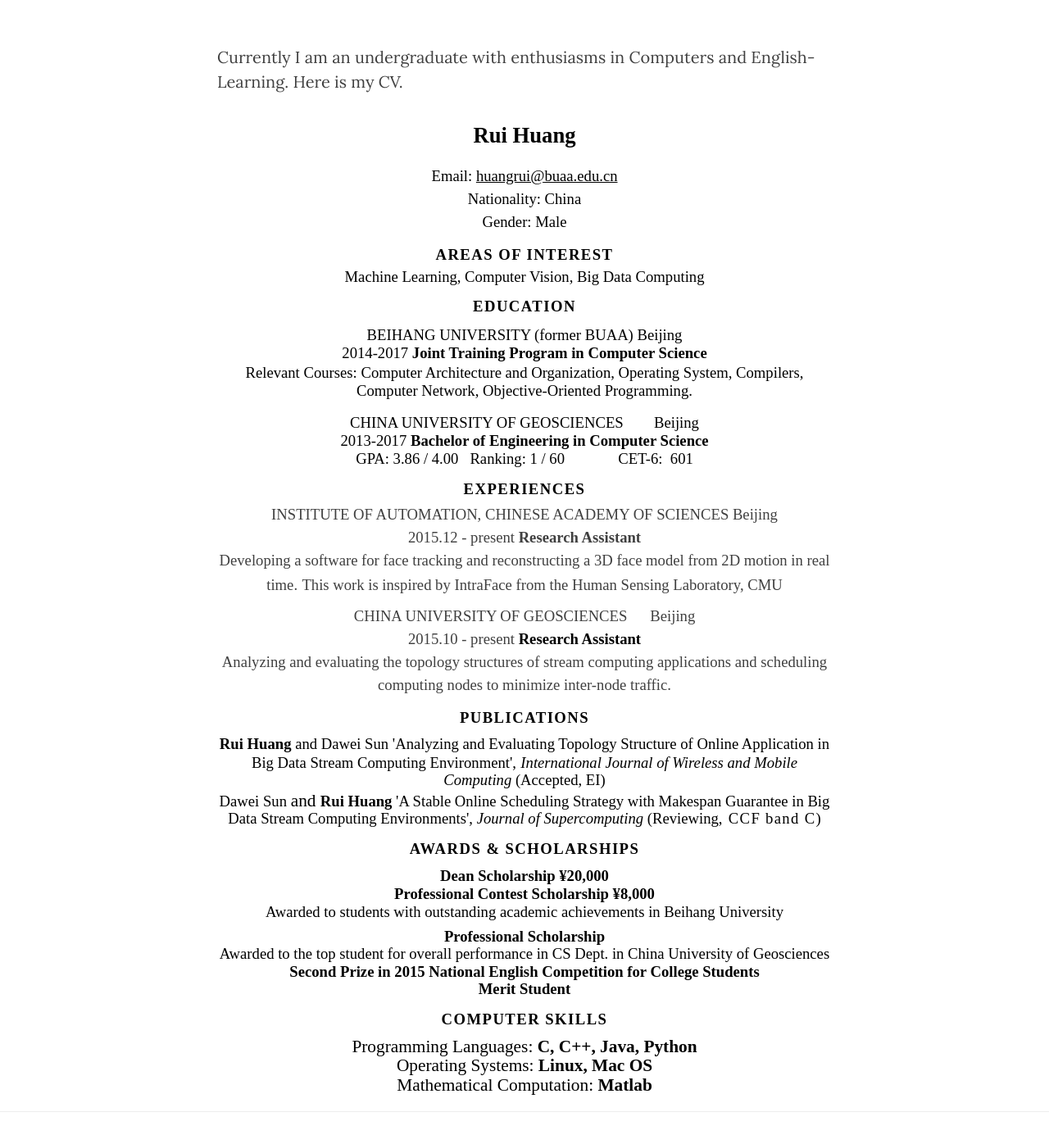
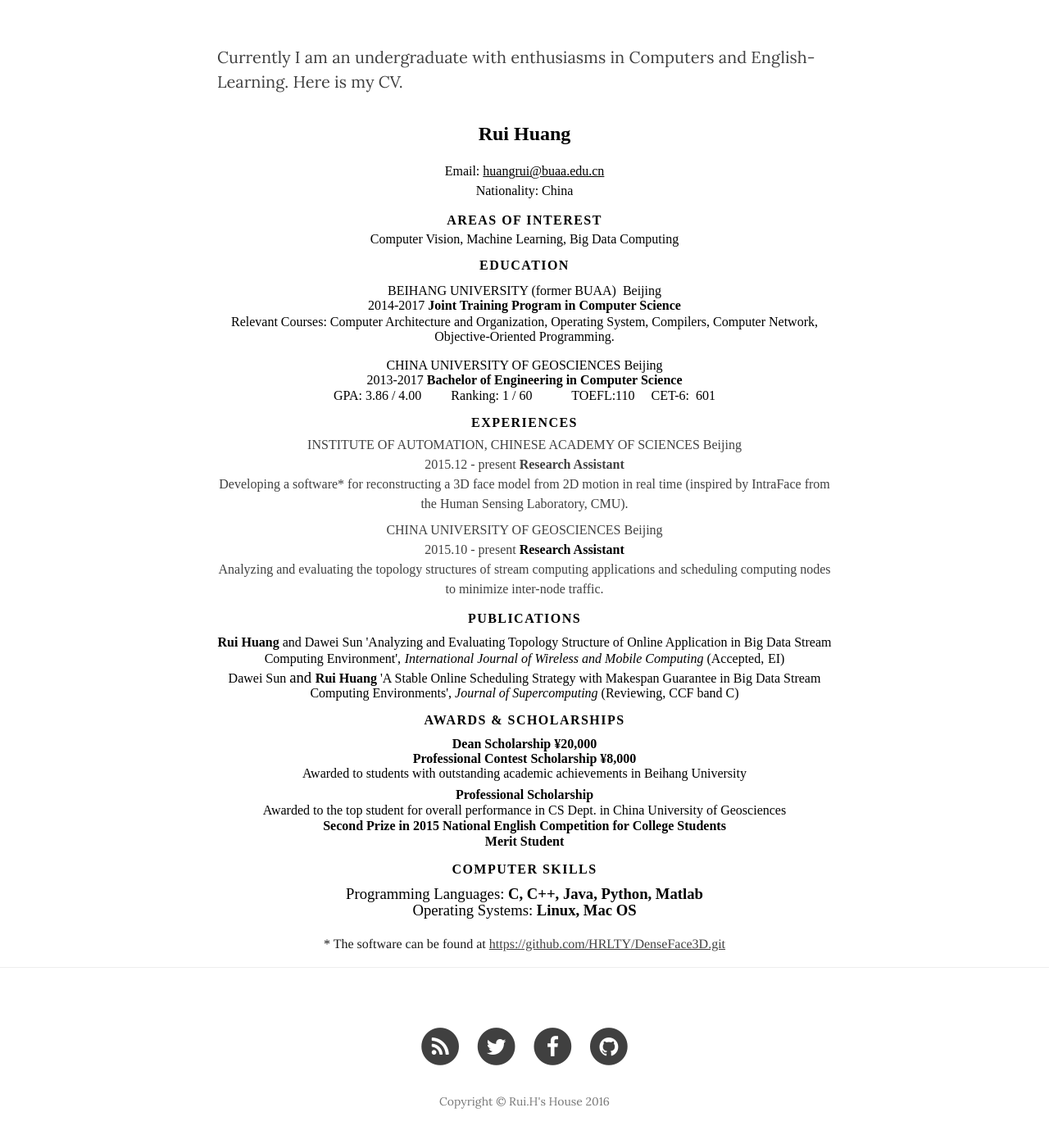
Before and after one commit to HRLTY/hrlty.github.io, a Jekyll site: the page built from about.html, in a window 1280 px wide and 1400 px high, scrolled down 473 px. Shown: the top 1396 px of the window at 82% size. Built offline with Jekyll 4.4.1, drawn with Linux system fonts in a browser that asks for light colours; nearby versions of some CDN libraries.

Commit message:
update CV

```diff
--- a/about.html
+++ b/about.html
@@ -6,6 +6,7 @@
 ---
 
 <p>Currently I am an undergraduate with enthusiasms in Computers and English-Learning. Here is my CV.</p>
+<html>
 <html>
 
 <head>
@@ -23,17 +24,17 @@
 	{font-family:"Cambria Math";
 	panose-1:2 4 5 3 5 4 6 3 2 4;}
 @font-face
-	{font-family:Baskerville;
-	panose-1:2 2 5 2 7 4 1 2 3 3;}
-@font-face
-	{font-family:"Hoefler Text";
-	panose-1:2 3 6 2 5 5 6 2 2 3;}
-@font-face
 	{font-family:Didot;
 	panose-1:2 0 5 3 0 0 0 2 0 3;}
 @font-face
 	{font-family:"Arial Unicode MS";
 	panose-1:2 11 6 4 2 2 2 2 2 4;}
+@font-face
+	{font-family:"Hoefler Text";
+	panose-1:2 3 6 2 5 5 6 2 2 3;}
+@font-face
+	{font-family:Baskerville;
+	panose-1:2 2 5 2 7 4 1 2 3 3;}
 @font-face
 	{font-family:"Baskerville SemiBold";
 	panose-1:2 2 7 2 7 4 0 2 2 3;}
@@ -148,160 +149,151 @@
 <div class=WordSection1>
 
 <p class=Name align=center style='text-align:center'><b><span lang=PT
-style='font-size:20.0pt;font-family:"Times New Roman"'>Rui Huang</span></b></p>
+style='font-size:18.0pt;font-family:"Times New Roman"'>Rui Huang</span></b></p>
 
 <p class=Subheading align=center style='text-align:center'><span
-style='font-size:14.0pt;font-family:"Times New Roman";font-weight:normal'>Email:
+style='font-size:12.0pt;font-family:"Times New Roman";font-weight:normal'>Email:
 <span class=Hyperlink0><span style='text-decoration:none'>huangrui@buaa.edu.cn</span></span></span></p>
 
 <p class=Subheading align=center style='text-align:center'><span
-style='font-size:14.0pt;font-family:"Times New Roman";font-weight:normal'>Nationality:
+style='font-size:12.0pt;font-family:"Times New Roman";font-weight:normal'>Nationality:
 China</span></p>
 
-<p class=Subheading align=center style='text-align:center'><span
-style='font-size:14.0pt;font-family:"Times New Roman";font-weight:normal'>Gender:
-Male</span></p>
-
 <p class=Heading align=center style='text-align:center'><span style='font-size:
-14.0pt;font-family:"Times New Roman"'>Areas of interest</span></p>
+12.0pt;font-family:"Times New Roman"'>Areas of interest</span></p>
 
 <p class=Body2 align=center style='margin-bottom:6.0pt;text-align:center'><span
-lang=PT style='font-size:14.0pt;line-height:140%;font-family:"Times New Roman";
-color:black'>Machine Learning, Computer Vision, Big Data Computing</span></p>
+lang=PT style='font-size:12.0pt;line-height:140%;font-family:"Times New Roman";
+color:black'>Computer Vision, Machine Learning, Big Data Computing</span></p>
 
 <p class=Heading align=center style='margin-top:6.0pt;text-align:center'><span
-style='font-size:14.0pt;font-family:"Times New Roman"'>EDUCATION</span></p>
+style='font-size:12.0pt;font-family:"Times New Roman"'>EDUCATION</span></p>
 
 <p class=Body align=center style='margin-top:8.0pt;margin-right:0cm;margin-bottom:
 0cm;margin-left:0cm;margin-bottom:.0001pt;text-align:center;line-height:normal'><span
-style='font-size:14.0pt;font-family:"Times New Roman"'>BEIHANG UNIVERSITY
-(former BUAA) Beijing</span></p>
+style='font-family:"Times New Roman"'>BEIHANG UNIVERSITY (former BUAA) &nbsp;Beijing</span></p>
 
 <p class=Body align=center style='margin-bottom:1.0pt;text-align:center;
-line-height:normal'><span style='font-size:14.0pt;font-family:"Times New Roman"'>2014-2017
-<b>Joint Training Program in <span lang=DE>Computer Science</span></b></span></p>
+line-height:normal'><span style='font-family:"Times New Roman"'>2014-2017 <b>Joint
+Training Program in <span lang=DE>Computer Science</span></b></span></p>
 
 <p class=Body align=center style='margin-bottom:0cm;margin-bottom:.0001pt;
-text-align:center;line-height:normal'><span style='font-size:14.0pt;font-family:
-"Times New Roman"'>Relevant Courses: Computer Architecture and Organization,
-Operating System, Compilers, Computer Network, Objective-Oriented Programming.</span></p>
+text-align:center;line-height:normal'><span style='font-family:"Times New Roman"'>Relevant
+Courses: Computer Architecture and Organization, Operating System, Compilers,
+Computer Network, Objective-Oriented Programming.</span></p>
 
 <p class=Body align=center style='margin-top:13.0pt;margin-right:0cm;
 margin-bottom:0cm;margin-left:0cm;margin-bottom:.0001pt;text-align:center;
-line-height:normal'><span style='font-size:14.0pt;font-family:"Times New Roman"'>CHINA
-UNIVERSITY OF GEOSCIENCES&nbsp;&nbsp;&nbsp;&nbsp;&nbsp;&nbsp;&nbsp; Beijing</span></p>
+line-height:normal'><span style='font-family:"Times New Roman"'>CHINA
+UNIVERSITY OF GEOSCIENCES Beijing</span></p>
 
 <p class=Body align=center style='margin-bottom:1.0pt;text-align:center;
-line-height:normal'><span style='font-size:14.0pt;font-family:"Times New Roman"'>2013-2017
-<b>Bachelor of <span lang=NL>Engineering</span> in <span lang=DE>Computer
-Science</span></b></span></p>
+line-height:normal'><span style='font-family:"Times New Roman"'>2013-2017 <b>Bachelor
+of <span lang=NL>Engineering</span> in <span lang=DE>Computer Science</span></b></span></p>
+
+<p class=Body align=center style='margin-bottom:0cm;margin-bottom:.0001pt;
+text-align:center'><span style='font-family:"Times New Roman"'>GPA: 3.86 / 4.00&nbsp;&nbsp;&nbsp;&nbsp;&nbsp;&nbsp;&nbsp;&nbsp; Ranking:
+1 / 60&nbsp;&nbsp;&nbsp;&nbsp;&nbsp;&nbsp;&nbsp;&nbsp;&nbsp;&nbsp;&nbsp; TOEFL:110&nbsp;&nbsp;&nbsp;&nbsp; CET-6:&nbsp;
+601</span></p>
+
+<p class=Heading align=center style='margin-bottom:2.5pt;text-align:center'><span
+style='font-size:12.0pt;font-family:"Times New Roman"'>Experiences</span></p>
+
+<p class=MsoNormal align=center style='text-align:center;text-autospace:none;
+border:none'>INSTITUTE OF AUTOMATION, CHINESE ACADEMY OF SCIENCES Beijing</p>
+
+<p class=MsoNormal align=center style='text-align:center;text-autospace:none;
+border:none'>2015.12 - present <b>Research Assistant</b></p>
+
+<p class=MsoNormal align=center style='margin-bottom:6.0pt;text-align:center;
+text-autospace:none;border:none'>Developing a software* for reconstructing a 3D
+face model from 2D motion in real time (inspired by IntraFace from the Human
+Sensing Laboratory, CMU).</p>
+
+<p class=MsoNormal align=center style='text-align:center;text-autospace:none;
+border:none'>CHINA UNIVERSITY OF GEOSCIENCES Beijing</p>
+
+<p class=MsoNormal align=center style='text-align:center;text-autospace:none;
+border:none'>2015.10 - present <b><span style='color:black'>Research Assistant</span></b></p>
+
+<p class=MsoNormal align=center style='margin-bottom:6.0pt;text-align:center;
+text-autospace:none;border:none'>Analyzing and evaluating the topology
+structures of stream computing applications and scheduling computing nodes to
+minimize inter-node traffic.</p>
+
+<p class=Heading align=center style='margin-bottom:6.0pt;text-align:center'><span
+style='font-size:12.0pt;font-family:"Times New Roman"'>PublicationS</span></p>
+
+<p class=Body align=center style='margin-bottom:2.5pt;text-align:center'><b><span
+lang=PT style='font-family:"Times New Roman"'>Rui Huang</span></b><span
+style='font-family:"Times New Roman"'> and <span lang=DE>Dawei Sun</span> 'Analyzing
+and Evaluating Topology Structure of Online Application in Big Data Stream Computing
+Environment',</span><span style='font-size:14.0pt;line-height:110%'> </span><i><span
+style='font-family:"Times New Roman"'>International Journal of Wireless and
+Mobile Computing</span></i><span style='font-family:"Times New Roman"'> (Accepted,</span><span
+style='font-size:14.0pt;line-height:110%'> </span><span style='font-family:
+"Times New Roman"'>EI)</span></p>
+
+<p class=Body align=center style='margin-bottom:0cm;margin-bottom:.0001pt;
+text-align:center'><span style='font-family:"Times New Roman"'>Dawei Sun </span><span
+style='font-size:14.0pt;line-height:110%'>and </span><b><span style='font-family:
+"Times New Roman"'>Rui Huang</span></b><span style='font-family:"Times New Roman"'>
+'A Stable Online Scheduling Strategy with Makespan Guarantee in Big Data Stream
+Computing Environments', <i>Journal of Supercomputing </i>(Reviewing, CCF band
+C)</span></p>
+
+<p class=Heading align=center style='margin-bottom:6.0pt;text-align:center'><span
+style='font-size:12.0pt;font-family:"Times New Roman"'>AWARDS <span lang=DE>&amp;
+SCHOLARSHIPS</span></span></p>
+
+<p class=Body align=center style='margin-bottom:0cm;margin-bottom:.0001pt;
+text-align:center;line-height:normal'><b><span style='font-family:"Times New Roman"'>Dean
+Scholarship ¥20,000</span></b></p>
+
+<p class=Body align=center style='margin-bottom:0cm;margin-bottom:.0001pt;
+text-align:center;line-height:normal'><b><span style='font-family:"Times New Roman"'>Professional
+Contest Scholarship ¥8,000</span></b></p>
+
+<p class=Body align=center style='margin-bottom:6.0pt;text-align:center;
+line-height:normal'><span style='font-family:"Times New Roman"'>Awarded to
+students with outstanding academic achievements in Beihang University</span></p>
+
+<p class=Body align=center style='margin-bottom:0cm;margin-bottom:.0001pt;
+text-align:center;line-height:normal'><b><span style='font-family:"Times New Roman"'>Professional
+Scholarship</span></b></p>
+
+<p class=FreeForm align=center style='margin-bottom:0cm;margin-bottom:.0001pt;
+text-align:center;line-height:15.0pt'><span style='font-family:"Times New Roman"'>Awarded
+to the top student for overall performance in CS Dept. in China University of
+Geosciences</span></p>
+
+<p class=Body2 align=center style='margin-bottom:0cm;margin-bottom:.0001pt;
+text-align:center;line-height:normal'><b><span style='font-size:12.0pt;
+font-family:"Times New Roman";color:windowtext'>Second Prize in 2015 National English
+Competition for College Students</span></b></p>
+
+<p class=FreeForm align=center style='margin-bottom:0cm;margin-bottom:.0001pt;
+text-align:center;line-height:15.0pt'><b><span style='font-family:"Times New Roman";
+color:windowtext'>Merit Student</span></b></p>
+
+<p class=Heading align=center style='margin-bottom:6.0pt;text-align:center'><span
+style='font-size:12.0pt;font-family:"Times New Roman"'>Computer <span lang=DA>SKILLS</span></span></p>
 
 <p class=Body align=center style='margin-bottom:0cm;margin-bottom:.0001pt;
 text-align:center'><span style='font-size:14.0pt;line-height:110%;font-family:
-"Times New Roman"'>GPA: 3.86 / 4.00&nbsp;&nbsp; Ranking: 1 / 60&nbsp;&nbsp;&nbsp;&nbsp;&nbsp;&nbsp;&nbsp;&nbsp;&nbsp;&nbsp;&nbsp;&nbsp;&nbsp; CET-6:&nbsp;
-601</span></p>
-
-<p class=Heading align=center style='margin-bottom:2.5pt;text-align:center'><span
-style='font-size:14.0pt;font-family:"Times New Roman"'>Experiences</span></p>
-
-<p class=MsoNormal align=center style='text-align:center;text-autospace:none;
-border:none'><span style='font-size:14.0pt'>INSTITUTE OF AUTOMATION, CHINESE
-ACADEMY OF SCIENCES Beijing</span></p>
-
-<p class=MsoNormal align=center style='text-align:center;text-autospace:none;
-border:none'><span style='font-size:14.0pt'>2015.12 - present <b>Research
-Assistant</b></span></p>
-
-<p class=MsoNormal align=center style='margin-bottom:6.0pt;text-align:center;
-text-autospace:none;border:none'><span style='font-size:14.0pt'>Developing a
-software for face tracking and reconstructing a 3D face model from 2D motion in
-real time.</span><span style='font-size:16.0pt'> </span><span style='font-size:
-14.0pt'>This work is inspired by IntraFace from the Human Sensing Laboratory, CMU</span></p>
-
-<p class=MsoNormal align=center style='text-align:center;text-autospace:none;
-border:none'><span style='font-size:14.0pt'>CHINA UNIVERSITY OF GEOSCIENCES&nbsp;&nbsp;&nbsp;&nbsp;&nbsp; Beijing</span></p>
-
-<p class=MsoNormal align=center style='text-align:center;text-autospace:none;
-border:none'><span style='font-size:14.0pt'>2015.10 - present <b><span
-style='color:black'>Research Assistant</span></b></span></p>
-
-<p class=MsoNormal align=center style='margin-bottom:6.0pt;text-align:center;
-text-autospace:none;border:none'><span style='font-size:14.0pt'>Analyzing and
-evaluating the topology structures of stream computing applications and scheduling
-computing nodes to minimize inter-node traffic.</span></p>
-
-<p class=Heading align=center style='margin-bottom:6.0pt;text-align:center'><span
-style='font-size:14.0pt;font-family:"Times New Roman"'>PublicationS</span></p>
-
-<p class=Body align=center style='margin-bottom:2.5pt;text-align:center'><b><span
-lang=PT style='font-size:14.0pt;line-height:110%;font-family:"Times New Roman"'>Rui
-Huang</span></b><span style='font-size:14.0pt;line-height:110%;font-family:
-"Times New Roman"'> and <span lang=DE>Dawei Sun</span> 'Analyzing and
-Evaluating Topology Structure of Online Application in Big Data Stream Computing
-Environment',</span><span style='font-size:16.0pt;line-height:110%'> </span><i><span
-style='font-size:14.0pt;line-height:110%;font-family:"Times New Roman"'>International
-Journal of Wireless and Mobile Computing</span></i><span style='font-size:14.0pt;
-line-height:110%;font-family:"Times New Roman"'> (Accepted, EI)</span></p>
+"Times New Roman"'>Programming Languages: <b>C, C++, Java, Python, Matlab</b></span></p>
 
 <p class=Body align=center style='margin-bottom:0cm;margin-bottom:.0001pt;
 text-align:center'><span style='font-size:14.0pt;line-height:110%;font-family:
-"Times New Roman"'>Dawei Sun </span><span style='font-size:16.0pt;line-height:
-110%'>and </span><b><span style='font-size:14.0pt;line-height:110%;font-family:
-"Times New Roman"'>Rui Huang</span></b><span style='font-size:14.0pt;
-line-height:110%;font-family:"Times New Roman"'> 'A Stable Online Scheduling
-Strategy with Makespan Guarantee in Big Data Stream Computing Environments', <i>Journal
-of Supercomputing </i>(Reviewing</span><span style='font-size:14.0pt;
-line-height:110%;font-family:"Times New Roman";letter-spacing:1.0pt'>, CCF band
-C</span><span style='font-size:14.0pt;line-height:110%;font-family:"Times New Roman"'>)</span></p>
-
-<p class=Heading align=center style='margin-bottom:6.0pt;text-align:center'><span
-style='font-size:14.0pt;font-family:"Times New Roman"'>AWARDS <span lang=DE>&amp;
-SCHOLARSHIPS</span></span></p>
-
-<p class=Body align=center style='margin-bottom:0cm;margin-bottom:.0001pt;
-text-align:center;line-height:normal'><b><span style='font-size:14.0pt;
-font-family:"Times New Roman"'>Dean Scholarship ¥20,000</span></b></p>
-
-<p class=Body align=center style='margin-bottom:0cm;margin-bottom:.0001pt;
-text-align:center;line-height:normal'><b><span style='font-size:14.0pt;
-font-family:"Times New Roman"'>Professional Contest Scholarship ¥8,000</span></b></p>
-
-<p class=Body align=center style='margin-bottom:6.0pt;text-align:center;
-line-height:normal'><span style='font-size:14.0pt;font-family:"Times New Roman"'>Awarded
-to students with outstanding academic achievements in Beihang University</span></p>
-
-<p class=Body align=center style='margin-bottom:0cm;margin-bottom:.0001pt;
-text-align:center;line-height:normal'><b><span style='font-size:14.0pt;
-font-family:"Times New Roman"'>Professional Scholarship</span></b></p>
-
-<p class=FreeForm align=center style='margin-bottom:0cm;margin-bottom:.0001pt;
-text-align:center;line-height:15.0pt'><span style='font-size:14.0pt;font-family:
-"Times New Roman"'>Awarded to the top student for overall performance in CS
-Dept. in China University of Geosciences</span></p>
-
-<p class=Body2 align=center style='margin-bottom:0cm;margin-bottom:.0001pt;
-text-align:center;line-height:normal'><b><span style='font-size:14.0pt;
-font-family:"Times New Roman";color:windowtext'>Second Prize in 2015 National
-English Competition for College Students</span></b></p>
-
-<p class=FreeForm align=center style='margin-bottom:0cm;margin-bottom:.0001pt;
-text-align:center;line-height:15.0pt'><b><span style='font-size:14.0pt;
-font-family:"Times New Roman";color:windowtext'>Merit Student</span></b></p>
-
-<p class=Heading align=center style='margin-bottom:6.0pt;text-align:center'><span
-style='font-size:14.0pt;font-family:"Times New Roman"'>Computer <span lang=DA>SKILLS</span></span></p>
-
-<p class=Body align=center style='margin-bottom:0cm;margin-bottom:.0001pt;
-text-align:center'><span style='font-size:16.0pt;line-height:110%;font-family:
-"Times New Roman"'>Programming Languages: <b>C, C++, Java, Python</b></span></p>
-
-<p class=Body align=center style='margin-bottom:0cm;margin-bottom:.0001pt;
-text-align:center'><span style='font-size:16.0pt;line-height:110%;font-family:
 "Times New Roman"'>Operating Systems:<b> Linux, Mac OS</b></span></p>
 
 <p class=Body align=center style='margin-bottom:0cm;margin-bottom:.0001pt;
-text-align:center'><span style='font-size:16.0pt;line-height:110%;font-family:
-"Times New Roman"'>Mathematical Computation: <b>Matlab</b></span></p>
+text-align:center'><b><span style='font-size:14.0pt;line-height:110%;
+font-family:"Times New Roman"'>&nbsp;</span></b></p>
+
+<p class=Body align=center style='margin-bottom:0cm;margin-bottom:.0001pt;
+text-align:center'><span style='line-height:110%;font-family:Times;color:#191919'>*
+The software can be found at <a href="https://github.com/HRLTY/DenseFace3D.git">https://github.com/HRLTY/DenseFace3D.git</a></span></p>
 
 </div>
 
```
